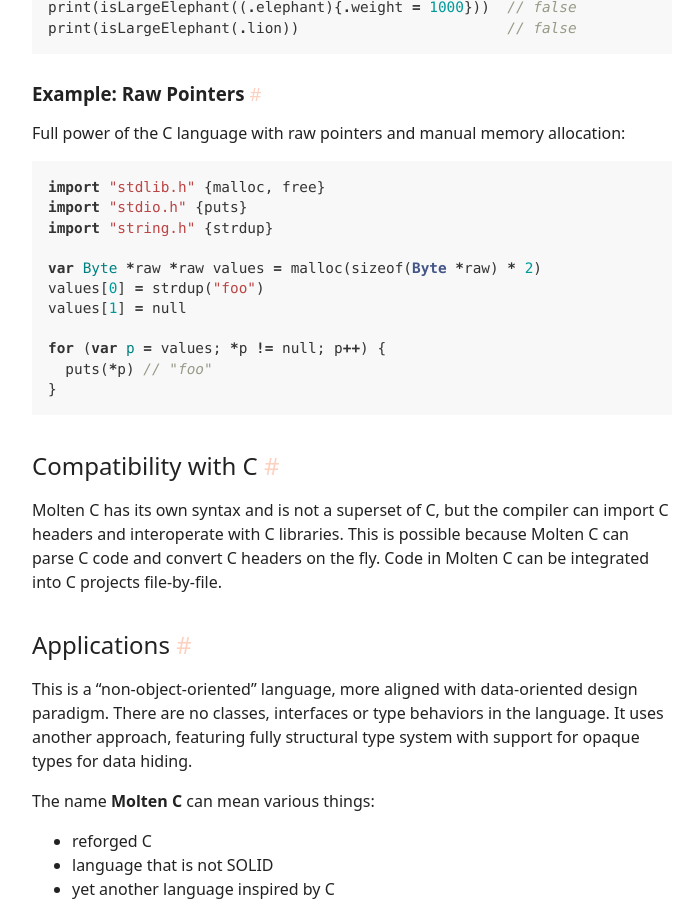
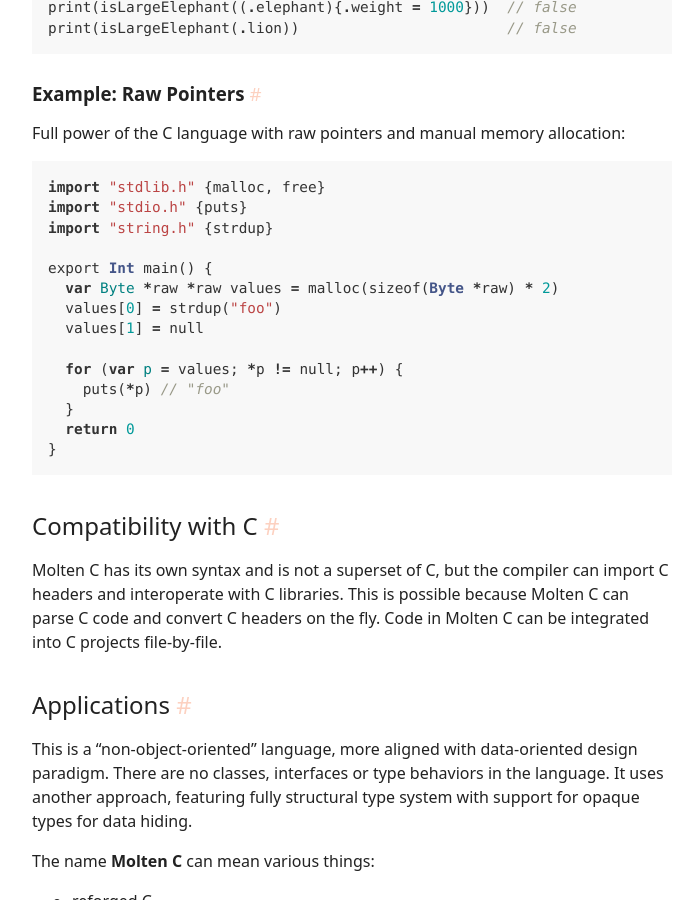
Before and after one commit to iefserge/moltenc.dev, a Jekyll site: the page built from index.md, in a window 1280 px wide and 900 px high, scrolled down 1949 px. Shown: the whole window, without its empty margins (16-715 px from the left). Built offline with Jekyll 4.4.1, drawn with Linux system fonts in a browser that asks for light colours.

Commit message:
Update index.md

````diff
--- a/index.md
+++ b/index.md
@@ -93,12 +93,15 @@ import "stdlib.h" {malloc, free}
 import "stdio.h" {puts}
 import "string.h" {strdup}
 
-var Byte *raw *raw values = malloc(sizeof(Byte *raw) * 2)
-values[0] = strdup("foo")
-values[1] = null
+export Int main() {
+  var Byte *raw *raw values = malloc(sizeof(Byte *raw) * 2)
+  values[0] = strdup("foo")
+  values[1] = null
 
-for (var p = values; *p != null; p++) {
-  puts(*p) // "foo"
+  for (var p = values; *p != null; p++) {
+    puts(*p) // "foo"
+  }
+  return 0
 }
 ```
 
````
